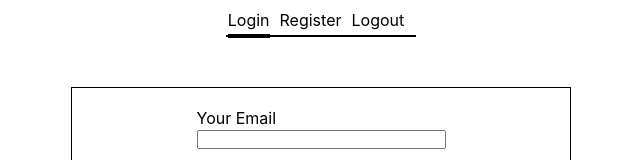
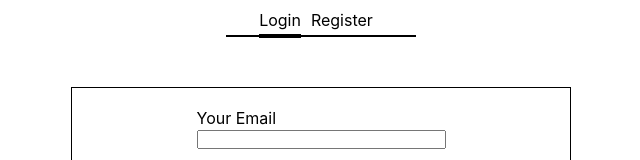
Before and after one commit to emotive44/Chat-App, a React (Create React App) app in the folder frontend/: page /login in a window 1280 px wide. Shown: the top 160 px of the page, without its empty margins (319-959 px from the left). Built offline with nearby package versions, Linux system fonts and the light colour scheme.

Commit message:
login and register from react

```diff
--- a/frontend/package.json
+++ b/frontend/package.json
@@ -10,6 +10,7 @@
     "@types/node": "^12.19.8",
     "@types/react": "^16.14.2",
     "@types/react-dom": "^16.9.10",
+    "axios": "^0.21.0",
     "react": "^17.0.1",
     "react-dom": "^17.0.1",
     "react-router-dom": "^5.2.0",
--- a/frontend/src/App.tsx
+++ b/frontend/src/App.tsx
@@ -1,19 +1,31 @@
-import React from 'react';
+import React, { useEffect, useState } from 'react';
 import { BrowserRouter as Router, Route, Switch } from 'react-router-dom';
 import './App.css';
 
 import Navbar from './components/common/Navbar';
+import Login from './components/auth/Login';
+import Home from './components/home/Home';
+import Register from './components/auth/Register';
+import axiosConfig from './utils/axiosConfig';
+import isAuth from './utils/isAuth';
 
-import Login from './components/auth/Login';
-import Register from './components/auth/Register';
 
 function App() {
+  const [isLogin, setIsLogin] = useState(false);
+
+  useEffect(() => {
+    axiosConfig();
+
+    setIsLogin(isAuth());
+  }, []);
+
   return (
     <Router>
-      <Navbar />
+      <Navbar isAuth={isLogin} logoutHandler={() => setIsLogin(false)} />
       <Switch>
-        <Route path='/login' component={Login} />
-        <Route path='/register' component={Register} />
+        <Route exact path='/' render={() => <Home isAuth={isLogin} />} />
+        <Route path='/login' render={() => <Login loginHandler={setIsLogin} isAuth={isLogin} />} />
+        <Route path='/register' render={() => <Register loginHandler={setIsLogin} isAuth={isLogin} />} />
       </Switch>
     </Router>
   );
--- a/frontend/src/components/auth/Login.tsx
+++ b/frontend/src/components/auth/Login.tsx
@@ -1,13 +1,27 @@
 import React, { FC, useState } from 'react'
+import { Redirect, useHistory } from "react-router-dom";
 import './Form.css';
 
+import axios from 'axios';
 import InputGroup from '../common/InputGroup';
+import setStorage from '../../utils/setStorage';
 
-const Login: FC = () => {
+
+interface LoginProps {
+  loginHandler(x: boolean):void;
+  isAuth: boolean;
+}
+
+const Login: FC<LoginProps> = ({ loginHandler, isAuth }) => {
+  const history = useHistory();
   const [state, setState] = useState({
     email: '',
     password: '',
   });
+
+  if(isAuth) {
+    return <Redirect to='/' />
+  }
 
   const inputChangeHandler = (e: React.ChangeEvent<HTMLInputElement>) => {
     const { value, name } = e.target;
@@ -18,8 +32,18 @@ const Login: FC = () => {
     }))
   }
 
-  const submitHandler = () => {
-    console.log(state);
+
+  const submitHandler = async () => {
+    try {
+      const res = await axios.post(
+        'http://localhost:5000/api/v1/users/login',
+        JSON.stringify(state),
+      );
+
+      setStorage(res.data);
+      loginHandler(true);
+      history.push('/');
+    } catch (err) {}
   }
 
   return (
--- a/frontend/src/components/auth/Register.tsx
+++ b/frontend/src/components/auth/Register.tsx
@@ -1,15 +1,28 @@
 import React, { FC, useState } from 'react';
-import { Link } from 'react-router-dom';
+import { Link, useHistory, Redirect } from 'react-router-dom';
 import './Form.css';
 
+import axios from 'axios';
+import setStorage from '../../utils/setStorage';
 import InputGroup from '../common/InputGroup';
 
-const Register:FC = () => {
+
+interface RegisterProps {
+  loginHandler(x: boolean):void;
+  isAuth: boolean;
+}
+
+const Register:FC<RegisterProps> = ({ loginHandler, isAuth }) => {
+  const history = useHistory();
   const [state, setState] = useState({
     name: '',
     email: '',
     password: '',
   });
+
+  if(isAuth) {
+    return <Redirect to='/' />
+  }
 
   const inputChangeHandler = (e: React.ChangeEvent<HTMLInputElement>) => {
     const { value, name } = e.target;
@@ -20,8 +33,17 @@ const Register:FC = () => {
     }))
   }
 
-  const submitHandler = () => {
-    console.log(state);
+  const submitHandler = async () => {
+    try {
+      const res = await axios.post(
+        'http://localhost:5000/api/v1/users/register',
+        JSON.stringify(state),
+      );
+
+      setStorage(res.data);
+      loginHandler(true);
+      history.push('/')
+    } catch (err) {}
   }
 
   return (
--- a/frontend/src/components/common/Navbar.tsx
+++ b/frontend/src/components/common/Navbar.tsx
@@ -2,25 +2,36 @@ import React, { FC } from 'react';
 import { NavLink } from 'react-router-dom';
 import './Navbar.css';
 
-const Navbar: FC = () => {
+interface NavbarProps {
+  isAuth: boolean;
+  logoutHandler(): void;
+}
+
+const Navbar: FC<NavbarProps> = ({ logoutHandler, isAuth }) => {
+  const logout = () => {
+    localStorage.clear();
+    logoutHandler();
+  }
+
+  const ulStyles = isAuth ? {'width': '27rem'} : {};
+  const userName = localStorage.getItem('uname');
+
   return (
     <header className="navbar">
-      <ul>
-        <li>
-          <NavLink exact to='/login'>
-            Login
-          </NavLink>
-        </li>
-        <li>
-          <NavLink exact to='/register'>
-            Register
-          </NavLink>
-        </li>
-        <li>
-          <NavLink exact to='/'>
-            Logout
-          </NavLink>
-        </li>
+      <ul style={ulStyles}>
+        {!isAuth && (
+          <>
+            <li><NavLink exact to='/login'>Login</NavLink></li>
+            <li><NavLink exact to='/register'>Register</NavLink></li>
+          </>
+        )}
+
+        {isAuth && (
+          <>
+            <li>Hello, {userName}!</li>
+            <li><NavLink exact to='/' onClick={logout}>Logout</NavLink></li>
+          </>
+        )}
       </ul>
     </header>
   )
--- /dev/null
+++ b/frontend/src/components/home/Home.tsx
@@ -0,0 +1,18 @@
+import React, { FC } from 'react';
+import { Redirect } from 'react-router-dom';
+
+
+interface HomeProps {
+  isAuth: boolean;
+}
+
+const Home: FC<HomeProps> = ({ isAuth }) => {
+  if(!isAuth) {
+    return <Redirect to='/login' />
+  }
+  return (
+    <div>Home</div>
+  )
+}
+
+export default Home;
--- /dev/null
+++ b/frontend/src/utils/axiosConfig.ts
@@ -0,0 +1,7 @@
+import axios from 'axios';
+
+const axiosConfig = (): void => {
+  axios.defaults.headers.post['Content-Type'] = 'application/json';
+}
+
+export default axiosConfig;
--- /dev/null
+++ b/frontend/src/utils/isAuth.ts
@@ -0,0 +1,9 @@
+const isAuth = (): boolean => {
+  if(localStorage.getItem('uid')) {
+    return true;
+  } else {
+    return false;
+  }
+}
+
+export default isAuth;
--- /dev/null
+++ b/frontend/src/utils/setStorage.ts
@@ -0,0 +1,13 @@
+interface IRes {
+  userId: string;
+  name: string;
+}
+
+const setStorage = (res: IRes) => {
+  const { userId, name } = res;
+
+  localStorage.setItem('uid', userId);
+  localStorage.setItem('uname', name);
+}
+
+export default setStorage;
```
Also changed, not shown: 2 other files (tests, documents, lock files or other folders).
